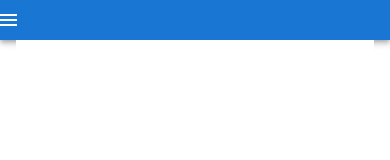
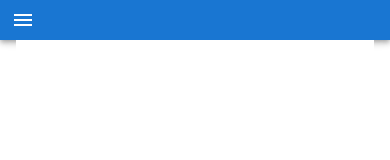
Before and after one commit to borban/orbansolutions, a React (Create React App) app: page / in a window 390 px wide. Shown: the top 160 px of the page. Built offline with nearby package versions, Linux system fonts and the light colour scheme.

Commit message:
Fixed hamburger and colors for selected tab

```diff
--- a/src/App.js
+++ b/src/App.js
@@ -59,7 +59,7 @@
       >
         <AppBar position="static">
           {isMobile ? (
-            <Box sx={{ display: "flex", alignItems: "center" }}>
+            <Box sx={{ display: "flex", alignItems: "center", paddingLeft: "15px" }}>
               <IconButton
                 color="inherit"
                 aria-label="open drawer"
@@ -85,7 +85,7 @@
                       label={component.label}
                       sx={{
                         "&.Mui-selected": {
-                          color: "#fff",
+                          color: "#000000",
                         },
                       }}
                     />
@@ -101,7 +101,7 @@
                   label={component.label}
                   sx={{
                     "&.Mui-selected": {
-                      color: "#fff",
+                      color: "#000000",
                     },
                   }}
                 />
```
